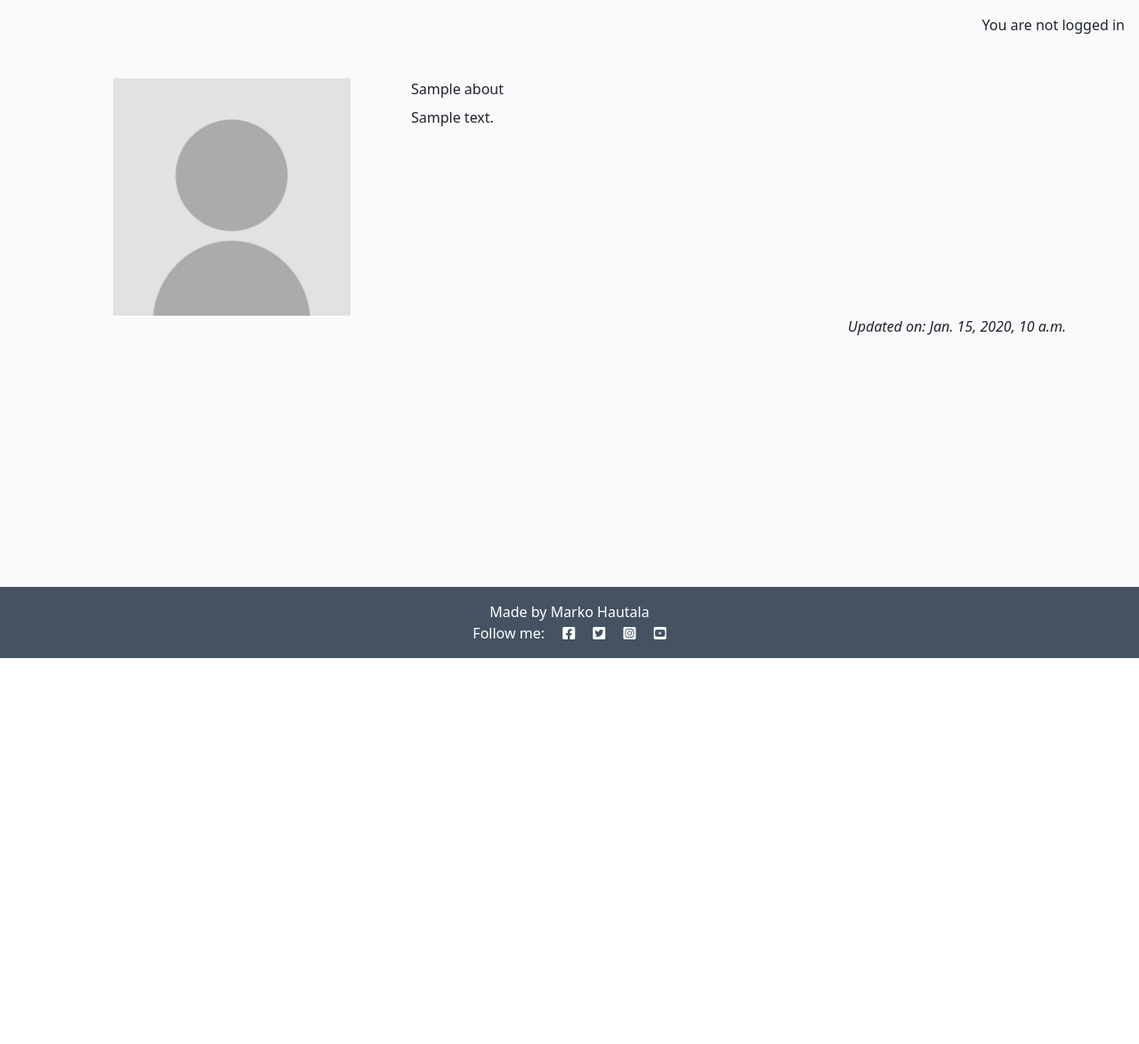
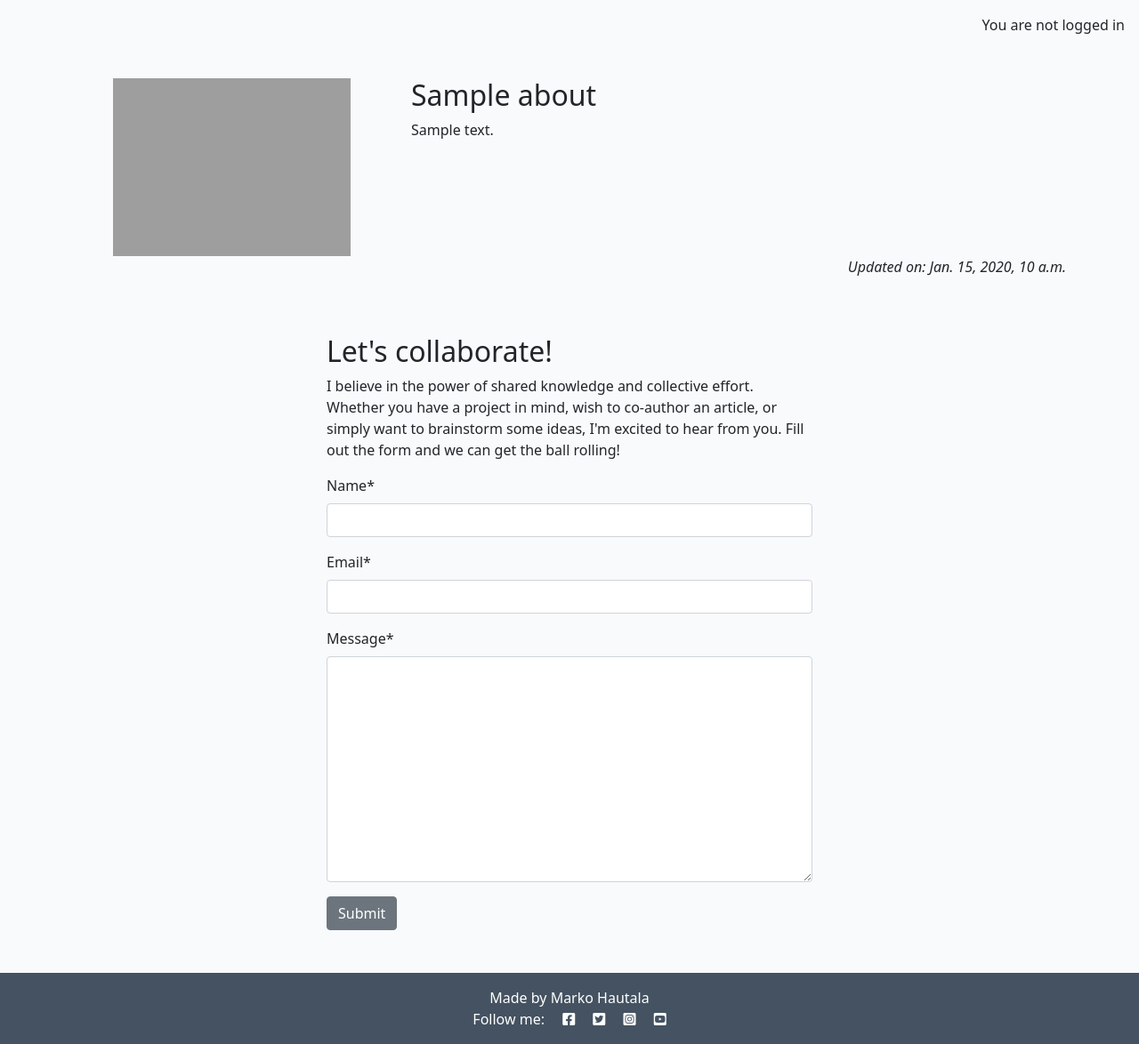
Before and after one commit to markohautala/django-blog, a Django app: page /about/ in a window 1280 px wide. Shown: the part 60-1234 px from the top of the page at 89% size. Before the commit the page ends 800 px from the top, so only its background shows below. Run offline with Django 4.2, Linux system fonts and the light colour scheme; tables that the repository leaves empty hold one stand-in row (values such as "Sample post"); parts of the project's set-up code (start-up, migrations or seed data) failed here and were passed over; some libraries are stand-ins or nearby versions; grey boxes are pictures that could not be loaded.

Commit message:
Update about page with collaboration form and styling

```diff
--- /dev/null
+++ b/about/forms.py
@@ -0,0 +1,8 @@
+from .models import CollaborateRequest
+from django import forms
+
+
+class CollaborateForm(forms.ModelForm):
+    class Meta:
+        model = CollaborateRequest
+        fields = ('name', 'email', 'message')
--- a/about/templates/about/about.html
+++ b/about/templates/about/about.html
@@ -1,24 +1,42 @@
 {% extends 'base.html' %}
+{% load static %}
+{% load crispy_forms_tags %}
+
 {% block content %}
-{% load static %}
 <div class="container mt-5">
     <div class="row">
-        <div class="col-4 text-center">
-            <img src="{% static 'images/no-profile.jpg' %}" width="75%">
+        <div class="col-12 col-md-4 text-center">
+            <img src="{% static 'images/nobody.jpg' %}" width="75%">
         </div>
-        <div class="col-8">
-            <!-- Title goes between these h2 tags -->
-            {{ about.title }}
-            <h2></h2>
-            <!-- Content goes directly underneath this -->
+        <div class="col-12 col-md-8">
+            <h2>{{ about.title }}</h2>
             {{ about.content | safe }}
         </div>
     </div>
     <div class="row">
         <div class="col text-right">
-            <!-- Updated on field goes in here -->
-            <p class="text-end"><em>Updated on: {{ about.updated_on }}</em></p>
+          <!-- Updated on field goes in here -->
+
+          <p class="text-end"><em>Updated on: {{ about.updated_on }}</em></p>
         </div>
-      </div>
+    </div>
+    <div class="row justify-content-center">
+        <div class="col-12 col-md-6 my-5">
+            <h2>Let's collaborate!</h2>
+            <p>I believe in the power of shared knowledge and collective effort.
+                Whether you have a project in mind, wish to co-author
+                an article, or simply want to brainstorm some ideas,
+                I'm excited to hear from you. Fill out the form
+                and we can get the ball rolling!</p>
+
+            <!-- add your form here. Your submit button should
+                                have the classes of btn, btn-secondary -->
+            <form method="post">
+                {{ collaborate_form | crispy }}
+                {% csrf_token %}
+                <button class="btn btn-secondary" type="submit">Submit</button>
+            </form>
+        </div>
+    </div>
 </div>
 {% endblock content %}
--- a/about/views.py
+++ b/about/views.py
@@ -1,11 +1,20 @@
 from django.shortcuts import render
 from .models import About
+from .forms import CollaborateForm
 
-# Create your views here.
+
 def about_me(request):
+    """
+    Renders the About page
+    """
     about = About.objects.all().order_by('-updated_on').first()
+    collaborate_form = CollaborateForm()
+
     return render(
         request,
         "about/about.html",
-        {"about": about},
+        {
+            "about": about,
+            "collaborate_form": collaborate_form
+        },
     )
```
Also changed, not shown: about/templates/about/about_starter.html (deleted, +0 -36 lines).
